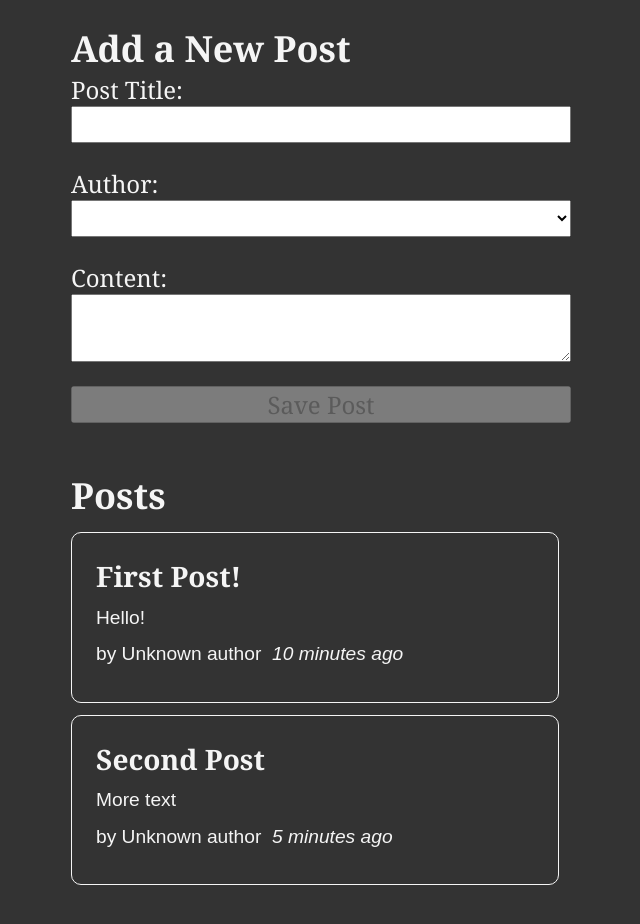
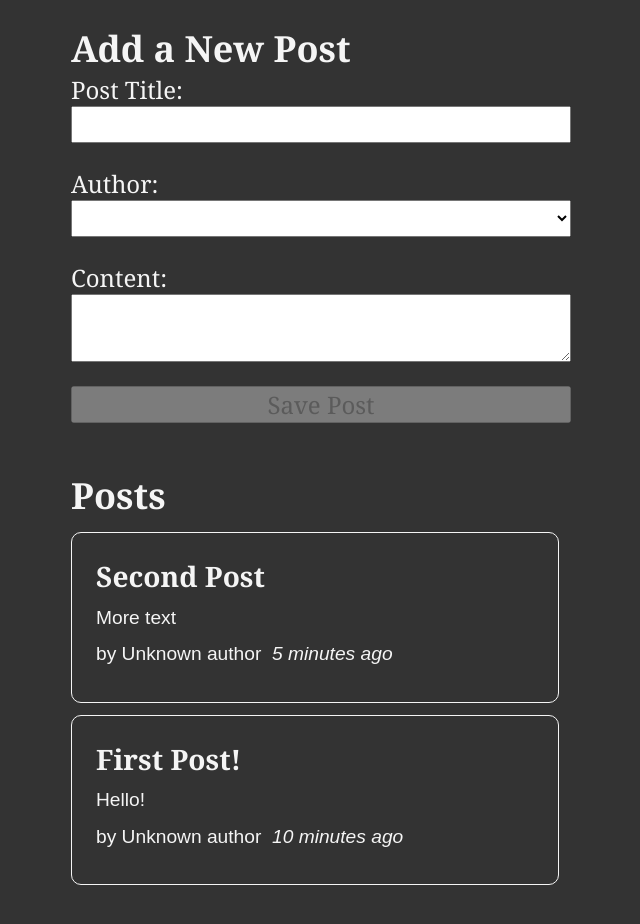
Before and after one commit to Kshitiiiij/BlogApp_redux, a React (Vite) app: page / in a window 1280 px wide. Shown: the top 924 px of the page, without its empty margins (319-959 px from the left). Built offline with nearby package versions, Linux system fonts and the light colour scheme.

Commit message:
sorted the posts

```diff
--- a/src/features/posts/PostsList.jsx
+++ b/src/features/posts/PostsList.jsx
@@ -6,7 +6,9 @@
 const PostsList = () => {
   const posts = useSelector(selectAllPosts);
 
-  const renderedPosts = posts.map((post) => (
+  const orderedPosts = posts.slice().sort((a, b) => b.date.localeCompare(a.date));
+
+  const renderedPosts = orderedPosts.map((post) => (
     <article key={post.id}>
       <h3>{post.title}</h3>
       <p>{post.content.substring(0, 100)}</p>
```
